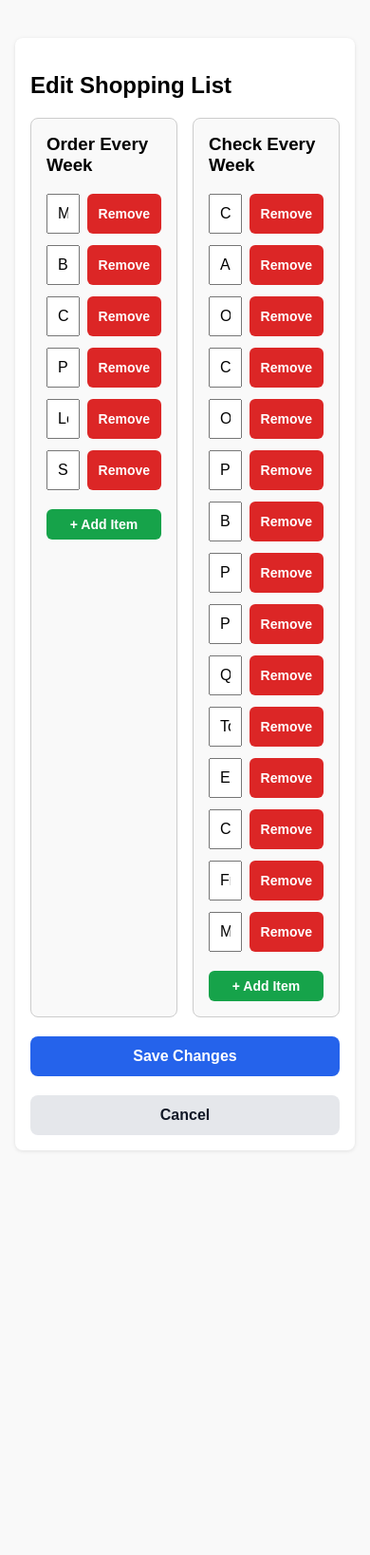
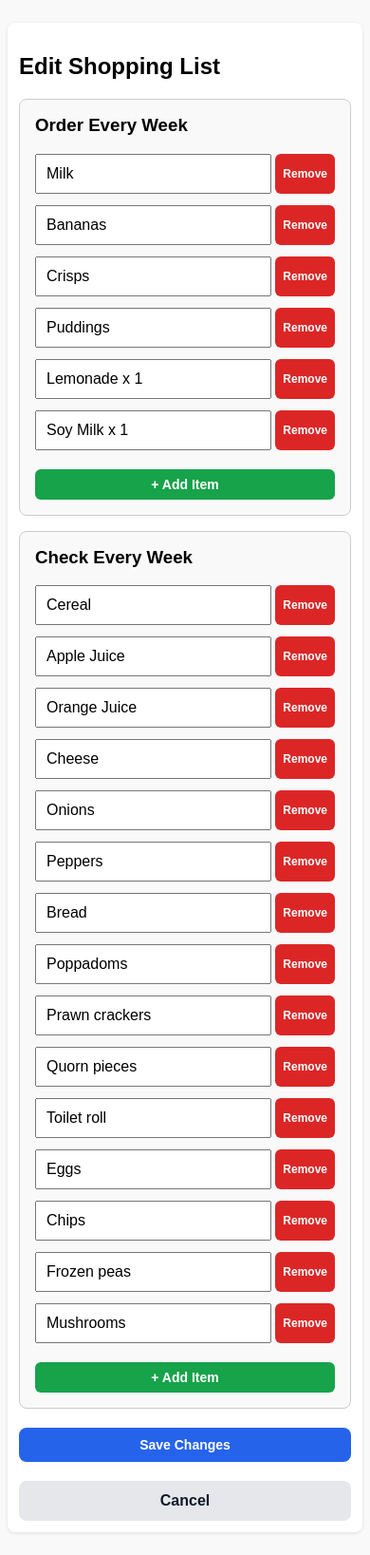
Before and after one commit to vnicholson1/MealSelector, a Flask app: page /edit-shopping-list in a window 390 px wide. Shown: the whole page at 95% size. Before the commit the page ends 1212 px from the top, so only its background shows below. Run offline with Flask 3, Linux system fonts and the light colour scheme.

Commit message:
fix edit shopping list on mobile

```diff
--- a/templates/edit_shopping_list.html
+++ b/templates/edit_shopping_list.html
@@ -96,6 +96,29 @@
         .add-btn:hover {
             background: #15803d;
         }
+        @media (max-width: 768px) {
+            .column-wrapper {
+                grid-template-columns: 1fr;
+            }
+            body {
+                padding: 8px;
+            }
+            .card {
+                margin: 16px auto;
+                padding: 12px;
+            }
+            input[type="submit"] {
+                font-size: 14px;
+                padding: 10px 12px;
+            }
+            .item-row {
+                gap: 4px;
+            }
+            .remove-btn {
+                padding: 6px 8px;
+                font-size: 12px;
+            }
+        }
     </style>
 </head>
 <body>
```
